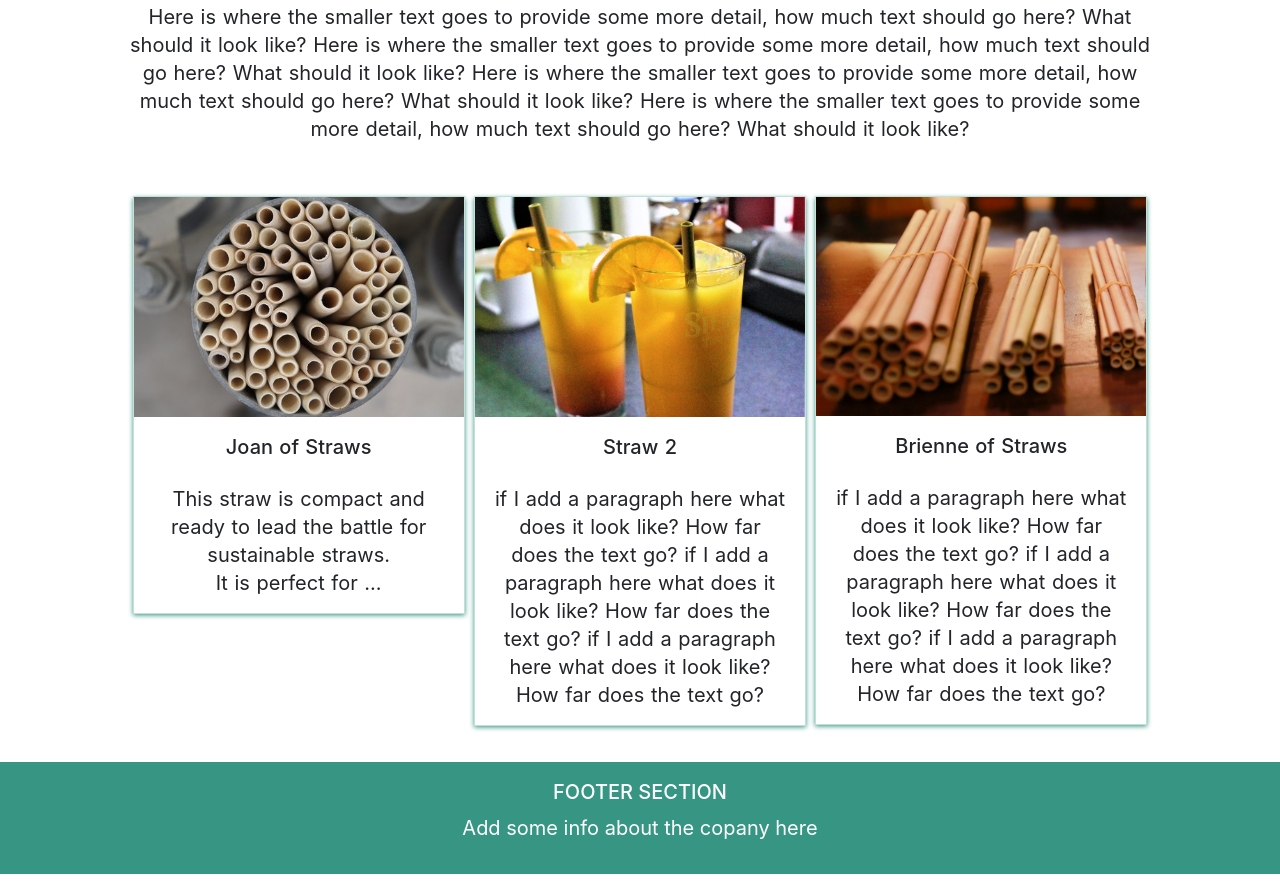
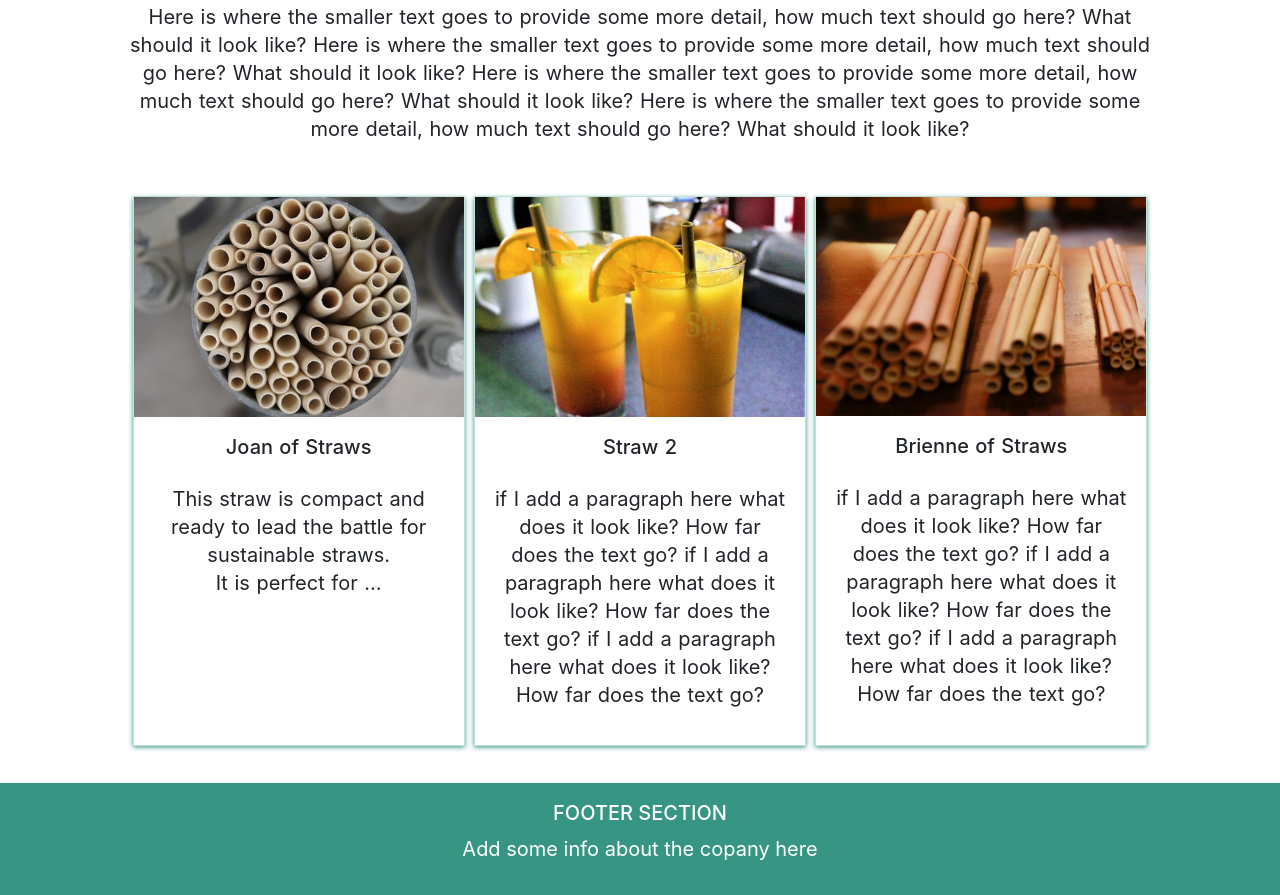
Before and after one commit to H-TTM/Generation-Bamboo, a plain HTML site: page straws.html in a window 1280 px wide. Shown: the part 897-1792 px from the top of the page. Before the commit the page ends 1771 px from the top, so only its background shows below. Drawn offline with nearby package versions, Linux system fonts and the light colour scheme.

Commit message:
Add files via upload

```diff
--- a/style.css
+++ b/style.css
@@ -199,6 +199,7 @@
   /*box-shadow: 0 .5rem 1rem rgba(0,0,0,.15)!important;*/
   box-shadow: 0 .1rem .3rem  #379683!important;
   margin-bottom: 2rem;
+  min-height: 550px;
 }
 
 .picture-column img{
```
